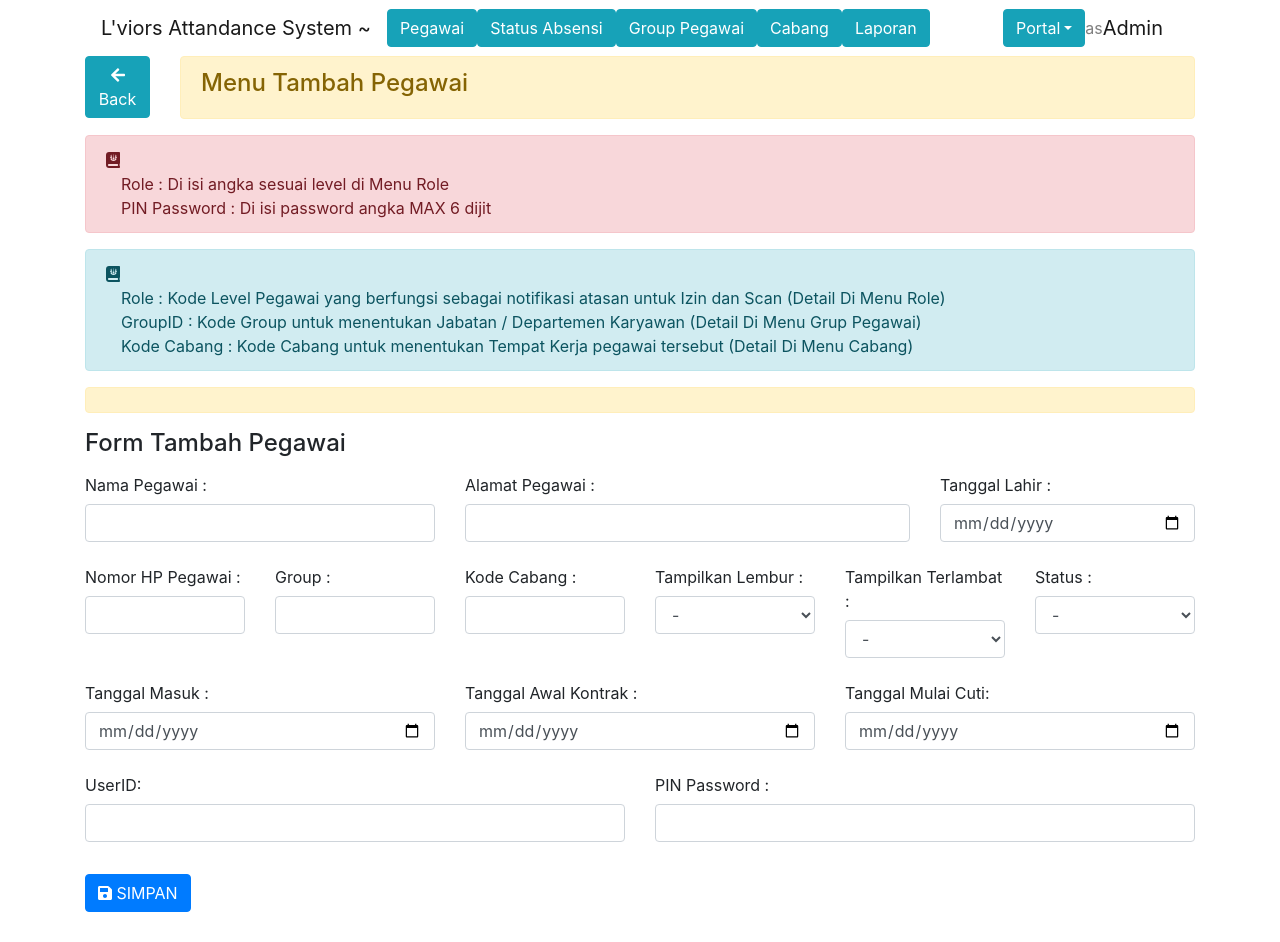
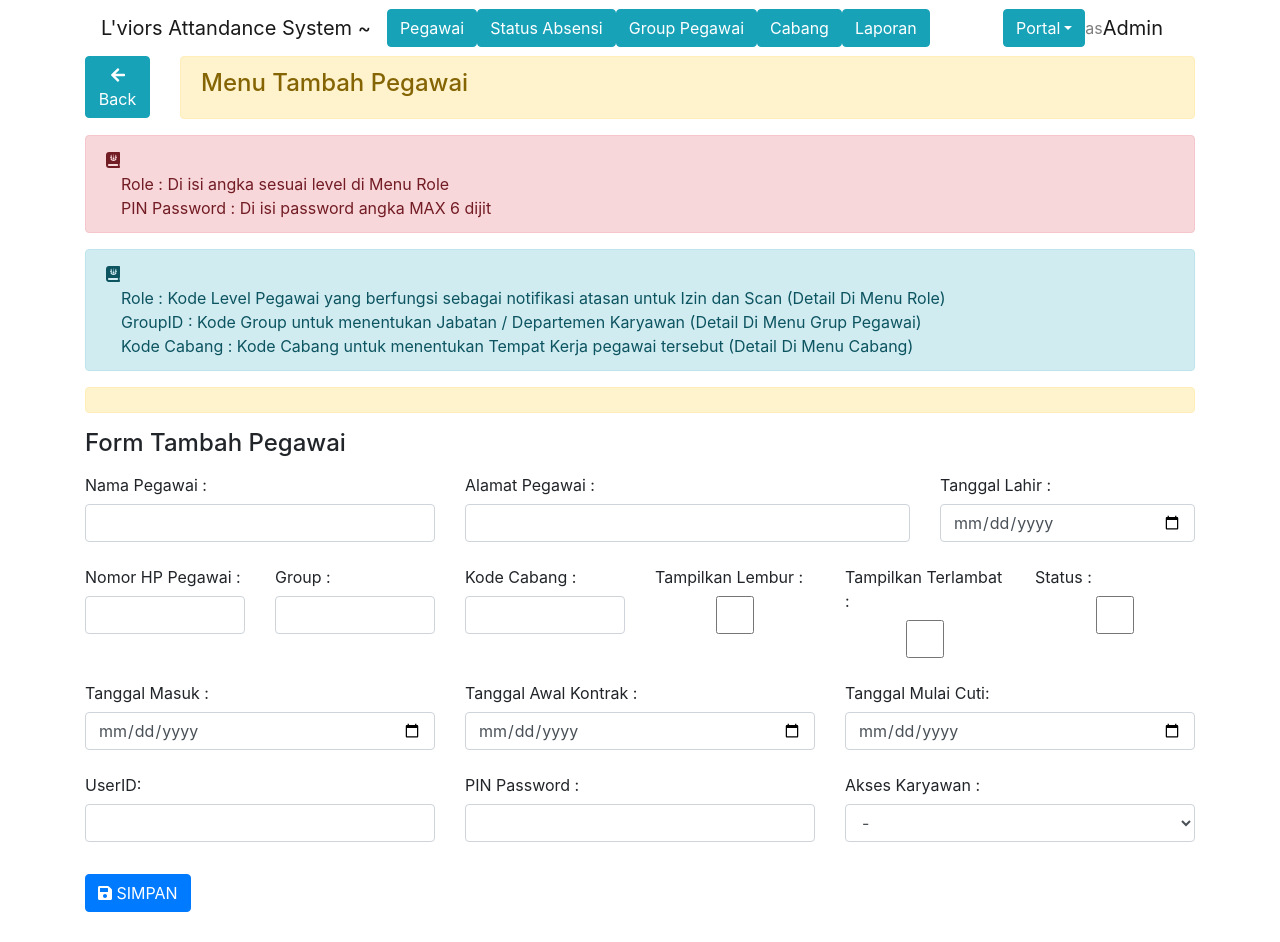
Before and after one commit to skipfortoday/react-admin, a React (Create React App) app: page /create in a window 1280 px wide. Shown: the top 942 px of the page. Built offline with nearby package versions, Linux system fonts and the light colour scheme.

Commit message:
User FROM Status True and False

```diff
--- a/src/components/FormCabangComponent.js
+++ b/src/components/FormCabangComponent.js
@@ -42,6 +42,7 @@ const mapStateToProps = (state) => {
       KodeCabang: state.Cabang.getCabangDetail.KodeCabang,
       NamaCabang: state.Cabang.getCabangDetail.NamaCabang,
       Alamat: state.Cabang.getCabangDetail.Alamat,
+      NoTelp: state.Cabang.getCabangDetail.NoTelp,
       GeneralManagerID: state.Cabang.getCabangDetail.GeneralManagerID,
       hrdID: state.Cabang.getCabangDetail.hrdID,
     },
@@ -75,13 +76,24 @@ class FormCabangComponent extends Component {
             </FormGroup>
           </Col>
 
-          <Col md={6}>
+          <Col md={4}>
             <FormGroup>
               <Field
                 type="text"
                 name="Alamat"
                 component={renderField}
                 label="Alamat Cabang :"
+              />
+            </FormGroup>
+          </Col>
+
+          <Col md={2}>
+            <FormGroup>
+              <Field
+                type="text"
+                name="NoTelp"
+                component={renderField}
+                label="Nomor Telepon :"
               />
             </FormGroup>
           </Col>
--- a/src/components/FormComponent.js
+++ b/src/components/FormComponent.js
@@ -31,8 +31,9 @@ const renderField = ({
         readOnly={readOnly}
       >
         <option value ="">-</option>
-        <option value ="Admin">Ya</option>
-        <option value = "User">Tidak</option>
+        <option value ="1">Atasan Kantor</option>
+        <option value = "2">Atasan Group</option>
+        <option value = "3">Staff</option>
       </Input>
       <div className={ asyncValidating ? 'async-validating' : ''}>
       {touched &&
@@ -55,6 +56,7 @@ const mapStateToProps = (state) => {
 	    TglMulaiCuti  : state.users.getUserDetail.FTglMulaiCuti,
       TglAwalKontrakPertama : state.users.getUserDetail.FTglAwalKontrakPertama,
       GroupID       : state.users.getUserDetail.GroupID,
+      RoleID       : state.users.getUserDetail.RoleID,
       KodeCabang    : state.users.getUserDetail.KodeCabang,
       Status        : state.users.getUserDetail.Status,
 	    TampilkanLembur : state.users.getUserDetail.TampilkanLembur,
@@ -138,7 +140,7 @@ class FormComponent extends Component {
           <Col md={2}>
             <FormGroup>
               <Field
-                type="select"
+                type="CheckBox"
                 name="TampilkanLembur"
                 component={renderField}
                 label="Tampilkan Lembur :"
@@ -149,7 +151,7 @@ class FormComponent extends Component {
           <Col md={2}>
             <FormGroup>
             <Field
-                type="select"
+                type="CheckBox"
                 name="TampilkanTerlambat"
                 component={renderField}
                 label="Tampilkan Terlambat :"
@@ -160,7 +162,7 @@ class FormComponent extends Component {
           <Col md={2}>
             <FormGroup>
               <Field
-                type="select"
+                type="CheckBox"
                 name="Status"
                 component={renderField}
                 label="Status :"
@@ -203,7 +205,7 @@ class FormComponent extends Component {
 
 
 
-          <Col md={6}>
+          <Col md={4}>
             <FormGroup>
               <Field
                 type="text"
@@ -214,13 +216,24 @@ class FormComponent extends Component {
             </FormGroup>
           </Col>
 
-          <Col md={6}>
+          <Col md={4}>
             <FormGroup>
               <Field
                 type="number"
                 name="Pass"
                 component={renderField}
                 label="PIN Password :"
+              />
+            </FormGroup>
+          </Col>
+
+          <Col md={4}>
+            <FormGroup>
+              <Field
+                type="select"
+                name="RoleID"
+                component={renderField}
+                label="Akses Karyawan :"
               />
             </FormGroup>
           </Col>
--- a/src/components/LaporanDetail.js
+++ b/src/components/LaporanDetail.js
@@ -67,7 +67,7 @@ const LaporanDetail = (props) => {
     },
     {
       dataField: "Shift",
-      text: "S",
+      text: "Shift",
       headerStyle: () => {
         return { width: "2px"  , fontSize: '12px', lineHeight: '10%' };
       },
--- a/src/components/NamaCabangLaporan.js
+++ b/src/components/NamaCabangLaporan.js
@@ -38,6 +38,9 @@ const NamaCabangLaporan = (props) => {
 
         </td>
         </tr>
+        <tr>
+          <td colspan="10"  style={{ width:"100px" }}><div style={{ textAlign: "center" }}> Absensi Per Karyawan</div></td>
+        </tr>
 
       </tbody>
     </Table>
--- a/src/validations/UserValidation.js
+++ b/src/validations/UserValidation.js
@@ -11,18 +11,6 @@ const UserValidation = (values) => {
 
   if (!values.TglLahir || values.TglLahir=== "") {
     errors.TglLahir = "Tanggal Lahir harus diisi";
-  }
-
-  if (!values.Status || values.Status=== "") {
-    errors.Status = "Harus Di Isi";
-  }
-
-  if (!values.TampilkanTerlambat || values.TampilkanTerlambat=== "") {
-    errors.TampilkanTerlambat = "Harus Di Isi";
-  }
-
-  if (!values.TampilkanLembur || values.TampilkanLembur=== "") {
-    errors.TampilkanLembur = "Harus Di Isi";
   }
 
   if (!values.HP|| values.HP=== "") {
```
Also changed, not shown: 1 other file (tests, documents, lock files or other folders).
